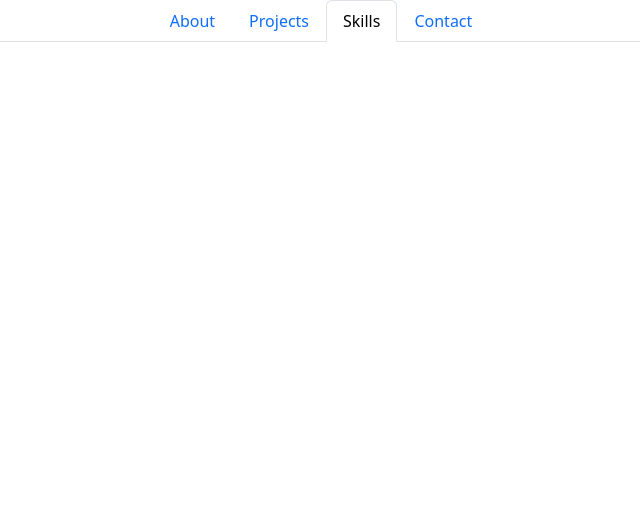
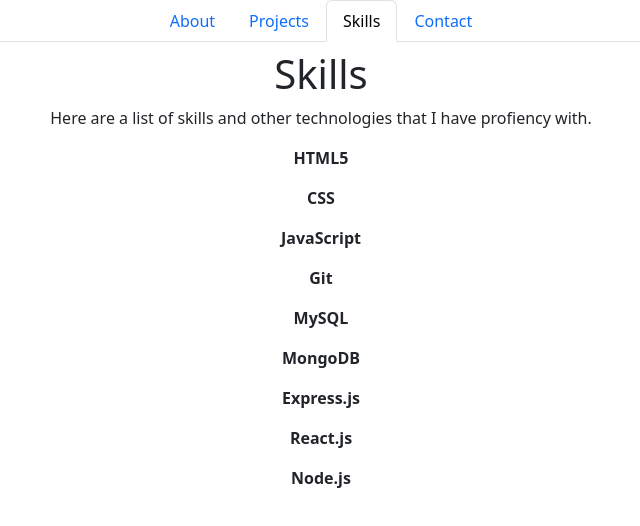
Before and after one commit to Project-Faust/portfolio-redux, a React (Create React App) app: page / in a window 1280 px wide. Both pictures are taken after a click on the link "Skills". Shown: the top 526 px of the page, without its empty margins (319-959 px from the left). Built offline with nearby package versions, Linux system fonts and the light colour scheme.

Commit message:
added react functionality to display information from data.js

```diff
--- a/src/components/Skills.js
+++ b/src/components/Skills.js
@@ -1 +1,20 @@
-export default function Skills() {};
+import React from "react";
+import { skills } from "../data";
+
+export default function Skills() {
+    return (
+        <section>
+            <div className="skillHeader text-center m-2">
+                <h1>Skills</h1>
+                <p>Here are a list of skills and other technologies that I have profiency with.</p>
+            </div>
+            <div className="skillContainer text-center">
+                {skills.map((res) => (
+                    <div key={res.name} className="mb-3">
+                        <span><strong>{res.name}</strong></span>
+                    </div>
+                ))}
+            </div>
+        </section>
+    )
+};
```
